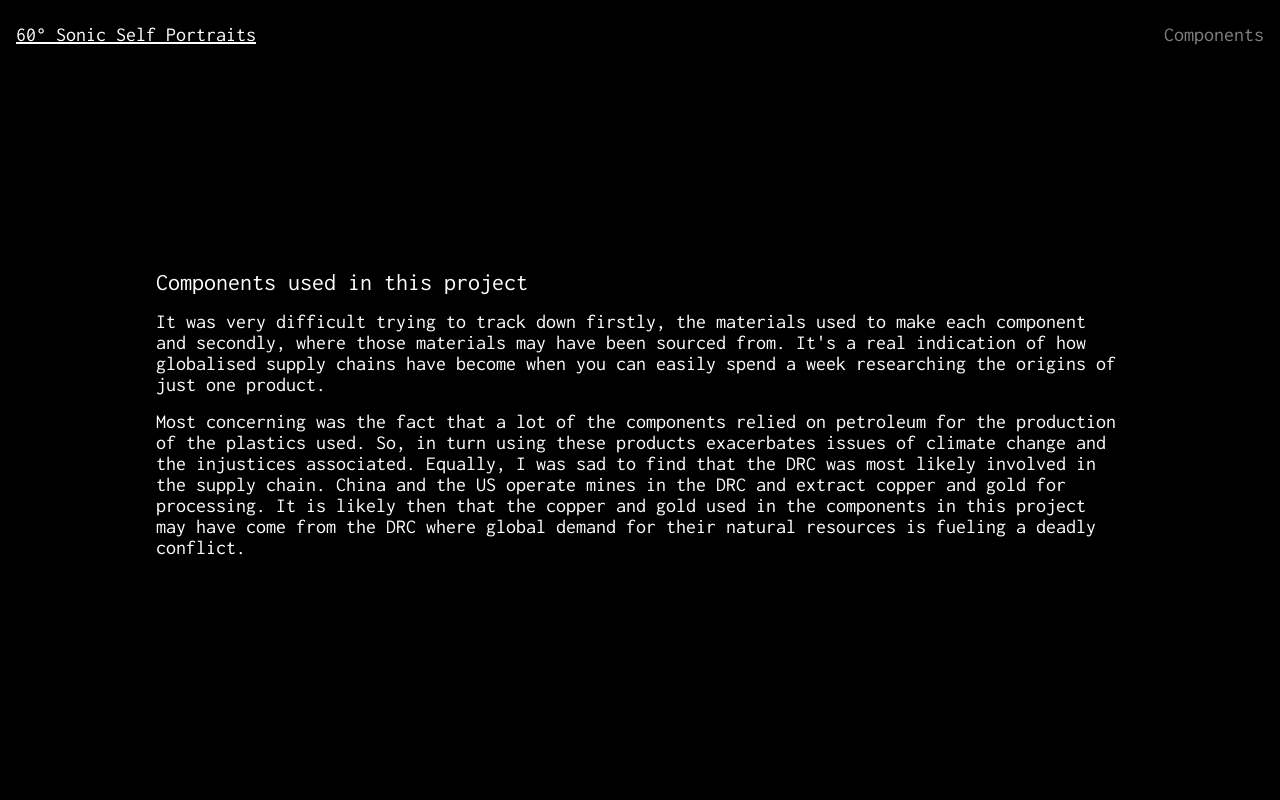
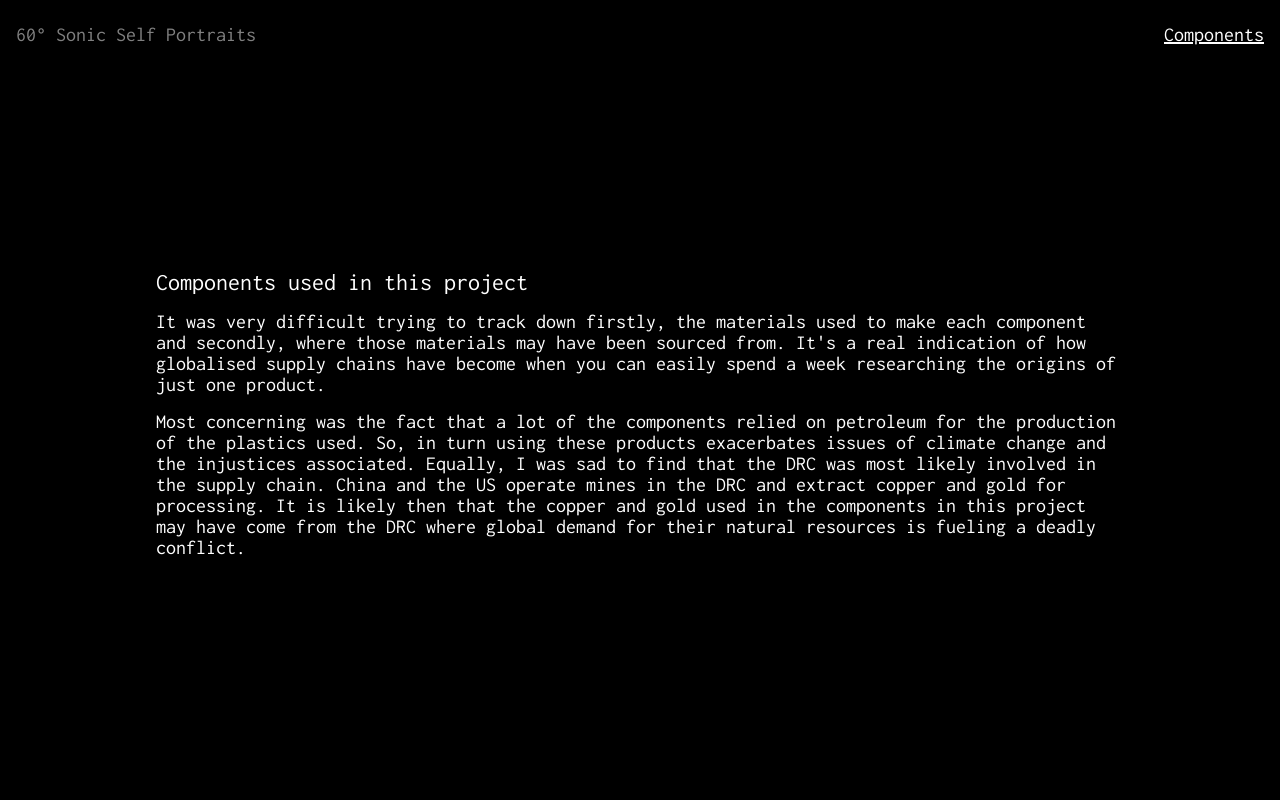
Before and after one commit to CampbellDocherty/360degrees, a React (Vite) app: page /#/components in a window 1280 px wide. Shown: the top 800 px of the page. Built offline with nearby package versions, Linux system fonts and the light colour scheme.

Commit message:
hash router

```diff
--- a/src/NavBar.tsx
+++ b/src/NavBar.tsx
@@ -1,5 +1,5 @@
 import { isMobile } from 'react-device-detect';
-import { useNavigate } from 'react-router';
+import { useLocation, useNavigate } from 'react-router';
 import { styled } from 'styled-components';
 
 export const StyledLink = styled.p<{ $selected: boolean }>`
@@ -28,18 +28,19 @@ const Nav = styled.nav`
 
 export const NavBar = () => {
   const navigate = useNavigate();
+  const location = useLocation();
   return (
     <Nav>
       <StyledLink
         onClick={() => navigate('/')}
-        $selected={!location.pathname.includes('/components')}
+        $selected={location.pathname == '/'}
       >
         60° Sonic Self Portraits
       </StyledLink>
       {!isMobile && (
         <StyledLink
           onClick={() => navigate('/components')}
-          $selected={location.pathname.includes('/components')}
+          $selected={location.pathname == '/components'}
         >
           Components
         </StyledLink>
```
